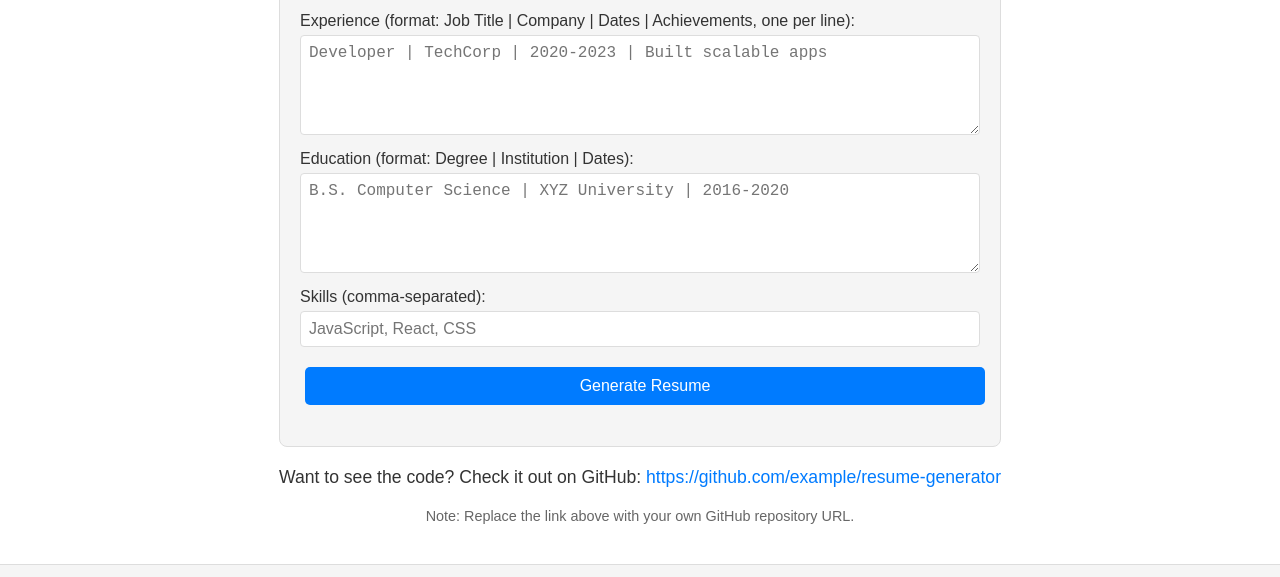
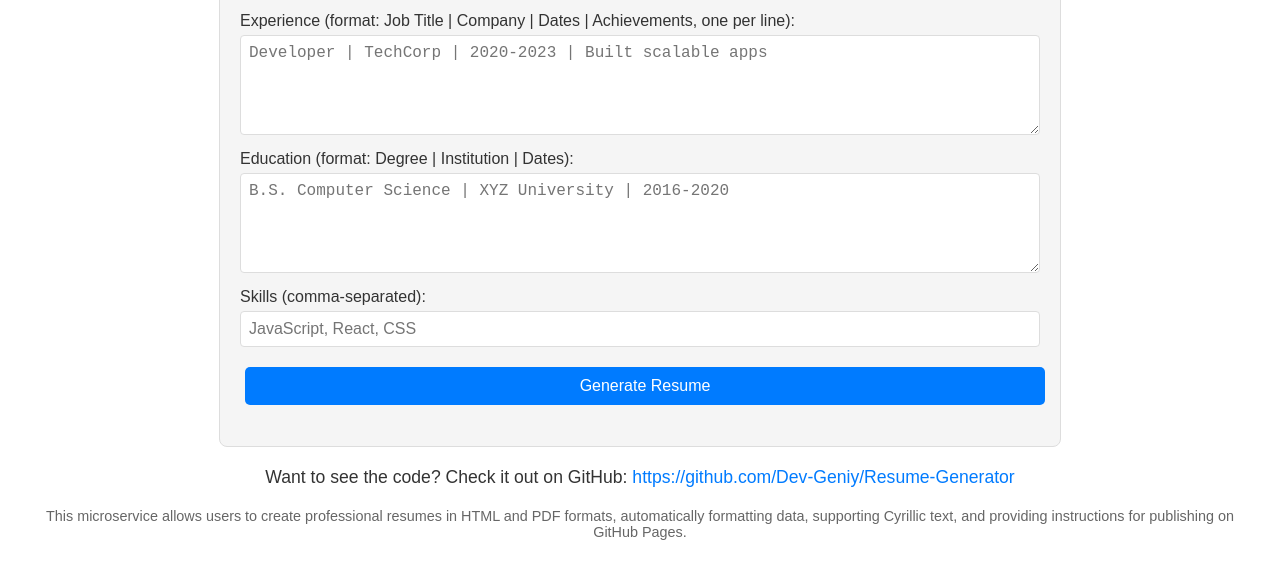
Before and after one commit to Dev-Geniy/Resume-Generator, a plain HTML site: page index.html in a window 1280 px wide. Shown: the part 684-1261 px from the top of the page. Drawn offline with nearby package versions, Linux system fonts and the light colour scheme.

Commit message:
Update index.html

```diff
--- a/index.html
+++ b/index.html
@@ -54,8 +54,8 @@
             </div>
         </div>
 
-        <p>Want to see the code? Check it out on GitHub: <a href="https://github.com/example/resume-generator" target="_blank">https://github.com/example/resume-generator</a></p>
-        <p class="note">Note: Replace the link above with your own GitHub repository URL.</p>
+        <p>Want to see the code? Check it out on GitHub: <a href="https://github.com/Dev-Geniy/Resume-Generator" target="_blank">https://github.com/Dev-Geniy/Resume-Generator</a></p>
+        <p class="note">This microservice allows users to create professional resumes in HTML and PDF formats, automatically formatting data, supporting Cyrillic text, and providing instructions for publishing on GitHub Pages.</p>
     </main>
 
     <footer class="footer">
```
